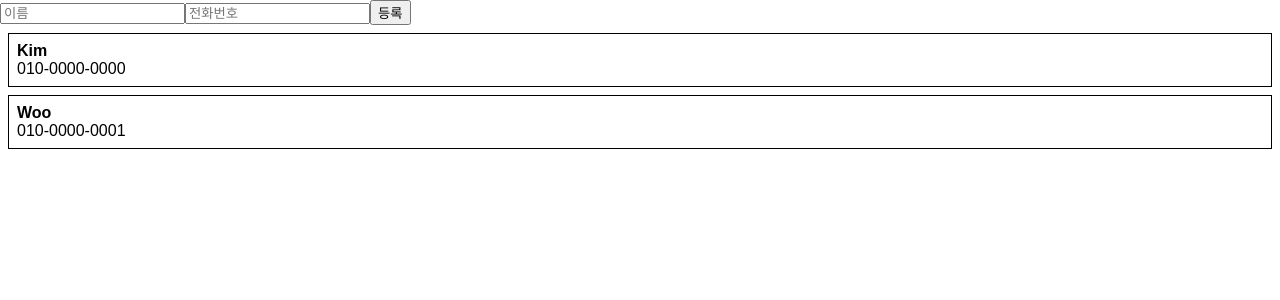
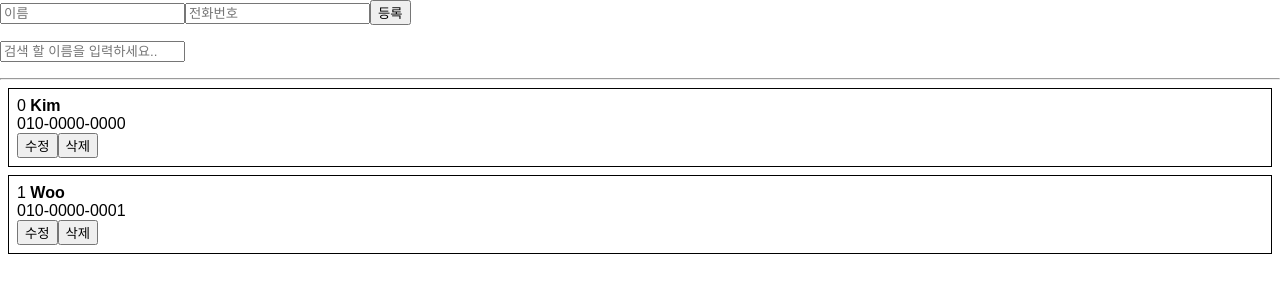
Before and after one commit to wits73/react-phone-book, a React (Create React App) app: page / in a window 1280 px wide. Shown: the top 300 px of the page. Built offline with nearby package versions, Linux system fonts and the light colour scheme.

Commit message:
CRUD filtered

```diff
--- a/src/App.js
+++ b/src/App.js
@@ -17,22 +17,65 @@ class App extends Component {
         name: 'Woo',
         phone: '010-0000-0001'
       }
-    ]
+    ],
+    keyword: ''
   }
+
+  handleChange = (e) => {
+    this.setState({
+      keyword: e.target.value,
+    });
+  }
+
   handleCreate = (data) => {
     const { information } = this.state;
     this.setState({
       information: information.concat({ id: this.id++, ...data })
     })
   }
+
+  handleRemove = (id) => {
+    const { information } = this.state;
+    this.setState({
+      information: information.filter(info => info.id !== id)
+    })
+  }
+
+  handleUpdate = (id, data) => {
+    const { information } = this.state;
+    this.setState({
+      information: information.map(
+        info => id === info.id
+          ? { ...info, ...data } // 새 객체를 만들어서 기존의 값과 전달받은 data 을 덮어씀
+          : info // 기존의 값을 그대로 유지
+      )
+    })
+  }
+
+
   render() {
-    const { information } = this.state;
+    const { information, keyword } = this.state;
+    const filteredList = information.filter(
+      info => info.name.indexOf(keyword) !== -1
+    );
     return (
       <div>
         <PhoneForm
           onGenerate={this.handleCreate}
         />
-        <PhoneInfoList data={this.state.information}/>
+        <p>
+          <input
+            placeholder="검색 할 이름을 입력하세요.."
+            onChange={this.handleChange}
+            value={keyword}
+          />
+        </p>
+        <hr />
+        <PhoneInfoList
+          data={filteredList}
+          onRemove={this.handleRemove}
+          onUpdate={this.handleUpdate}
+        />
       </div>
     );
   }
--- a/src/components/PhoneInfo.js
+++ b/src/components/PhoneInfo.js
@@ -10,6 +10,66 @@ class PhoneInfo extends Component {
         }
     }
 
+    state = {
+        // 우리는 수정 버튼을 눌렀을 떄 editing 값을 true 로 설정해줄것입니다.
+        // 이 값이 true 일 때에는, 기존에 텍스트 형태로 보여주던 값들을
+        // input 형태로 보여주게 됩니다.
+        editing: false,
+        // input 의 값은 유동적이겠지요? input 값을 담기 위해서 각 필드를 위한 값도
+        // 설정합니다
+        name: '',
+        phone: '',
+    }
+
+    handleRemove = () => {
+        // 삭제 버튼이 클릭되면 onRemove 에 id 넣어서 호출
+        const { info, onRemove } = this.props;
+        onRemove(info.id);
+    }
+
+
+    // editing 값을 반전시키는 함수입니다
+    // true -> false, false -> true
+    handleToggleEdit = () => {
+        const { editing } = this.state;
+        this.setState({ editing: !editing });
+    }
+
+    // input 에서 onChange 이벤트가 발생 될 때
+    // 호출되는 함수입니다
+    handleChange = (e) => {
+        const { name, value } = e.target;
+        this.setState({
+            [name]: value
+        });
+    }
+
+    componentDidUpdate(prevProps, prevState) {
+        // 여기서는, editing 값이 바뀔 때 처리 할 로직이 적혀있습니다.
+        // 수정을 눌렀을땐, 기존의 값이 input에 나타나고,
+        // 수정을 적용할땐, input 의 값들을 부모한테 전달해줍니다.
+
+        const { info, onUpdate } = this.props;
+        if (!prevState.editing && this.state.editing) {
+            // editing 값이 false -> true 로 전환 될 때
+            // info 의 값을 state 에 넣어준다
+            this.setState({
+                name: info.name,
+                phone: info.phone
+            })
+        }
+
+        if (prevState.editing && !this.state.editing) {
+            // editing 값이 true -> false 로 전환 될 때
+            onUpdate(info.id, {
+                name: this.state.name,
+                phone: this.state.phone
+            });
+        }
+    }
+
+
+
     render() {
         const style = {
             border: '1px solid black',
@@ -17,14 +77,44 @@ class PhoneInfo extends Component {
             margin: '8px'
         };
 
+        const { editing } = this.state;
+
+        if (editing) {
+            return (
+                <div style={style}>
+                    <div>
+                        <input
+                            value={this.state.name}
+                            name="name"
+                            placeholder="이름"
+                            onChange={this.handleChange}
+                        />
+                    </div>
+                    <div>
+                        <input
+                            value={this.state.phone}
+                            name="phone"
+                            placeholder="전화번호"
+                            onChange={this.handleChange}
+                        />
+                    </div>
+                    <button onClick={this.handleToggleEdit}>적용</button>
+                    <button onClick={this.handleRemove}>삭제</button>
+                </div>
+            );
+        }
+
+        // 일반모드
         const {
             name, phone, id
         } = this.props.info;
 
         return (
             <div style={style}>
-                <div><b>{name}</b></div>
+                <div>{id} <b>{name}</b></div>
                 <div>{phone}</div>
+                <button onClick={this.handleToggleEdit}>수정</button>
+                <button onClick={this.handleRemove}>삭제</button>
             </div>
         );
     }
--- a/src/components/PhoneInfoList.js
+++ b/src/components/PhoneInfoList.js
@@ -4,13 +4,26 @@ import PhoneInfo from './PhoneInfo';
 
 class PhoneInfoList extends Component {
     static defaultProps = {
-    data: []
+        data: [],
+        onRemove: () => console.warn('onRemove not defined'),
+        onUpdate: () => console.warn('onUpdate not defined'),
+    }
+
+    shouldComponentUpdate(nextProps, nextState) {
+        return nextProps.data !== this.props.data;
     }
 
     render() {
-    const { data } = this.props;
+        console.log('render PhoneInfoList');
+        const { data, onRemove, onUpdate } = this.props;
+
         const list = data.map(
-      info => (<PhoneInfo key={info.id} info={info}/>)
+            info => (<PhoneInfo
+                key={info.id}
+                info={info}
+                onRemove={onRemove}
+                onUpdate={onUpdate}
+            />)
         );
 
         return (
```
Lines whose indentation alone changed are shown as unchanged.
